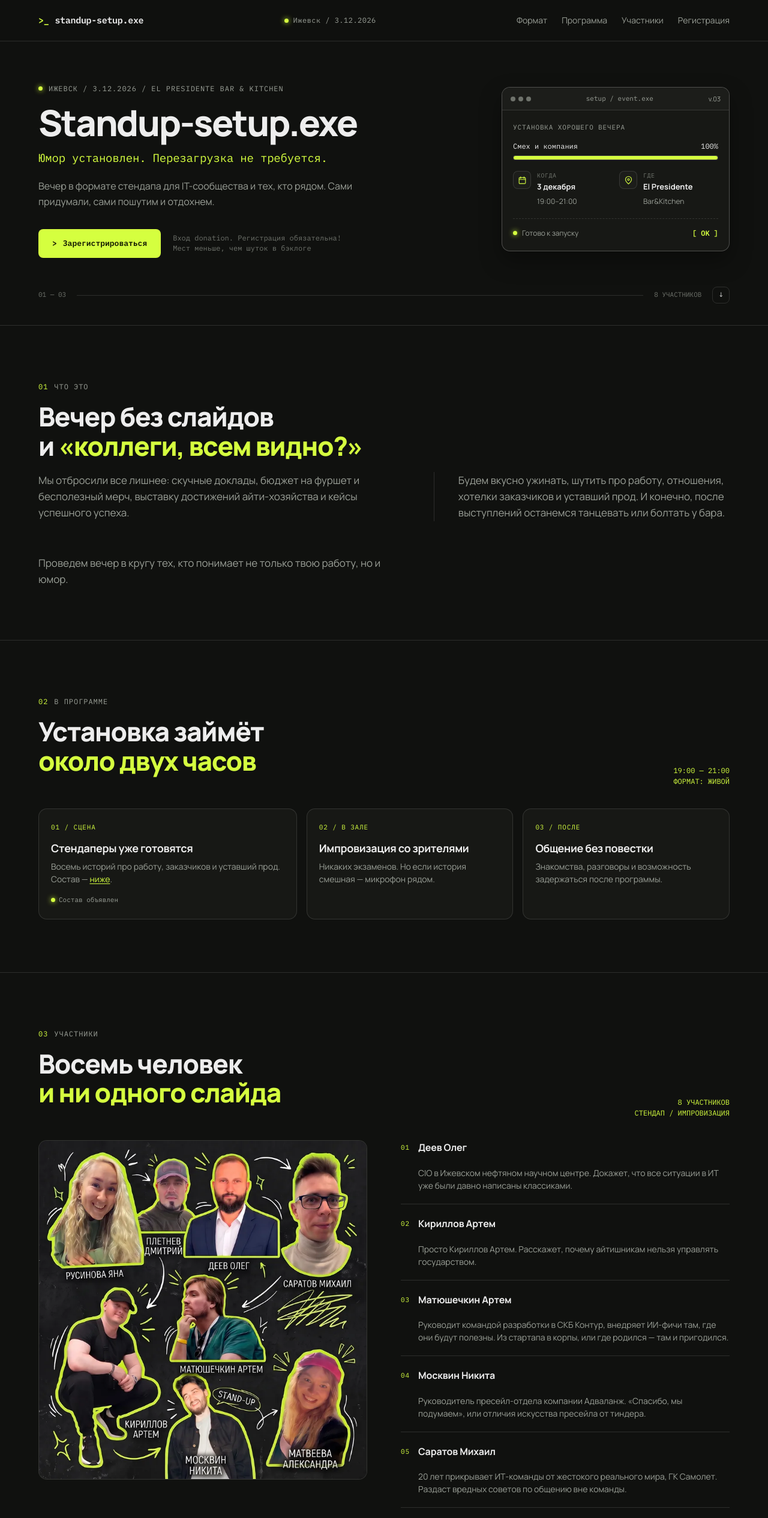
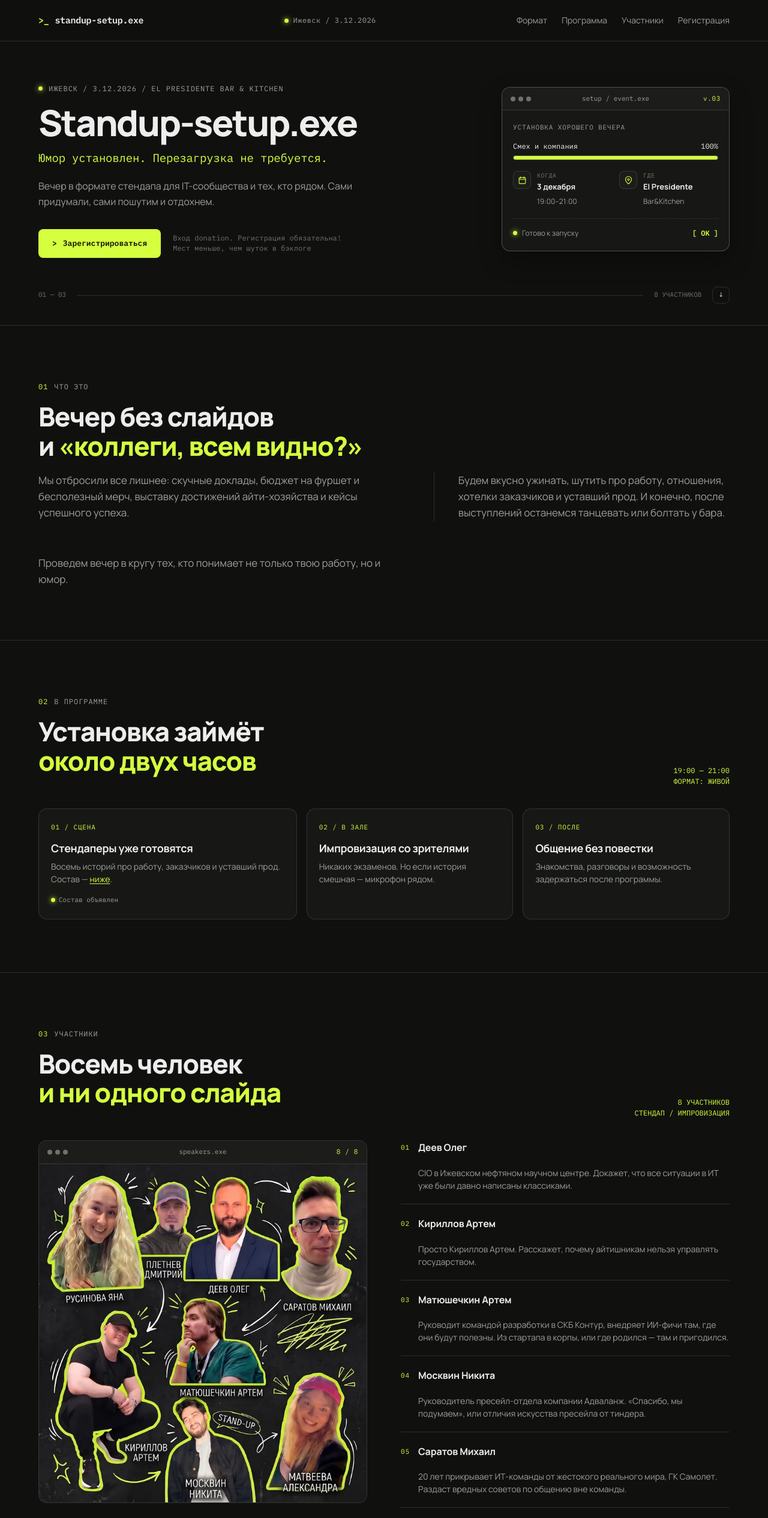
Before and after one commit to patriotina/matveeva-standup, a plain HTML site: page site/index.html in a window 1280 px wide. Shown: the top 2531 px of the page at 60% size. Drawn offline with Linux system fonts and the light colour scheme.

Commit message:
Унифицировать шапки окон и добавить шапку коллажу участников
Коллаж участников теперь оформлен как окно: сверху полоса с тремя
точками, названием speakers.exe и счётчиком 8 / 8 — как у установщика
в hero и у формы регистрации.

Чтобы шапки совпадали, все три окна переведены на общий компонент
.window-bar. Раньше их было две разные реализации: у установщика точки
рисовались элементами i (8px круги, gap 5px), а у формы стояли символы
'● ● ●' текстом — они рендерились мельче и с другим трекингом, из-за
чего шапки visibly расходились. Теперь разметка и стили одни.

Сетка 1fr / auto / 1fr держит заголовок ровно по центру окна, не
зависимо от ширины точек и правой подписи. Проверено на 16 ширинах
от 320 до 1280: перекрытий нет, заголовок везде по центру.

Правая подпись приведена к одному виду (accent, mono, letter-spacing):
v.03 у установщика, 8 / 8 у участников, POST у формы.

```diff
--- a/site/index.html
+++ b/site/index.html
@@ -54,10 +54,10 @@
         </div>
 
         <div class="installer" aria-label="Информация о мероприятии">
-          <div class="installer-bar">
+          <div class="window-bar">
             <div class="window-dots" aria-hidden="true"><i></i><i></i><i></i></div>
-            <span class="mono">setup / event.exe</span>
-            <span class="installer-version">v.03</span>
+            <span class="window-title mono">setup / event.exe</span>
+            <span class="window-meta mono">v.03</span>
           </div>
           <div class="installer-body">
             <p class="mono installer-label">УСТАНОВКА ХОРОШЕГО ВЕЧЕРА</p>
@@ -145,6 +145,11 @@
 
         <div class="speakers-layout">
           <figure class="speakers-media">
+            <div class="window-bar">
+              <div class="window-dots" aria-hidden="true"><i></i><i></i><i></i></div>
+              <span class="window-title mono">speakers.exe</span>
+              <span class="window-meta mono">8 / 8</span>
+            </div>
             <img src="speakers-1100.webp"
                  srcset="speakers-760.webp 760w, speakers-1100.webp 1100w"
                  sizes="(max-width: 960px) 100vw, 560px"
@@ -208,7 +213,11 @@
         </div>
 
         <form class="registration-form" id="registration-form" action="https://script.google.com/macros/s/AKfycbwpAiQOSpxKIJfKLmtVIElc3ghLdmc_x5gnd_-CG5mQUS04e3lFrE0c5dMtX_GXHlQF6Q/exec" method="POST" novalidate>
-          <div class="form-topline mono"><span>NEW_USER.exe</span><span>● ● ●</span></div>
+          <div class="window-bar">
+            <div class="window-dots" aria-hidden="true"><i></i><i></i><i></i></div>
+            <span class="window-title mono">NEW_USER.exe</span>
+            <span class="window-meta mono">POST</span>
+          </div>
           <div class="form-fields">
             <label for="surname">Фамилия *</label>
             <input id="surname" name="surname" type="text" autocomplete="family-name" placeholder="Фамилия" required>
--- a/site/style.css
+++ b/site/style.css
@@ -317,15 +317,32 @@ h1 {
   width: 100%;
 }
 
-.installer-bar {
-  display: flex;
+/* Общая шапка «окна». Одна разметка на все три окна: установщик в hero,
+   коллаж участников и форма регистрации. */
+.window-bar {
+  display: grid;
+  grid-template-columns: 1fr auto 1fr;
   align-items: center;
-  justify-content: space-between;
+  gap: 12px;
   padding: 10px 14px;
   background: var(--bg-card-muted);
   border-bottom: 1px solid var(--border);
   font-size: 11px;
   color: var(--text-muted);
+}
+
+/* Три колонки 1fr/auto/1fr держат заголовок ровно по центру окна,
+   независимо от ширины точек слева и подписи справа. */
+.window-title {
+  text-align: center;
+  white-space: nowrap;
+}
+
+.window-meta {
+  justify-self: end;
+  color: var(--accent);
+  letter-spacing: 0.06em;
+  white-space: nowrap;
 }
 
 .window-dots {
@@ -720,16 +737,6 @@ h2 span {
   overflow: hidden;
 }
 
-.form-topline {
-  display: flex;
-  justify-content: space-between;
-  padding: 10px 16px;
-  background: var(--bg-card-muted);
-  border-bottom: 1px solid var(--border);
-  font-size: 11px;
-  color: var(--text-muted);
-}
-
 .form-fields {
   padding: 24px 22px;
   display: flex;
```
